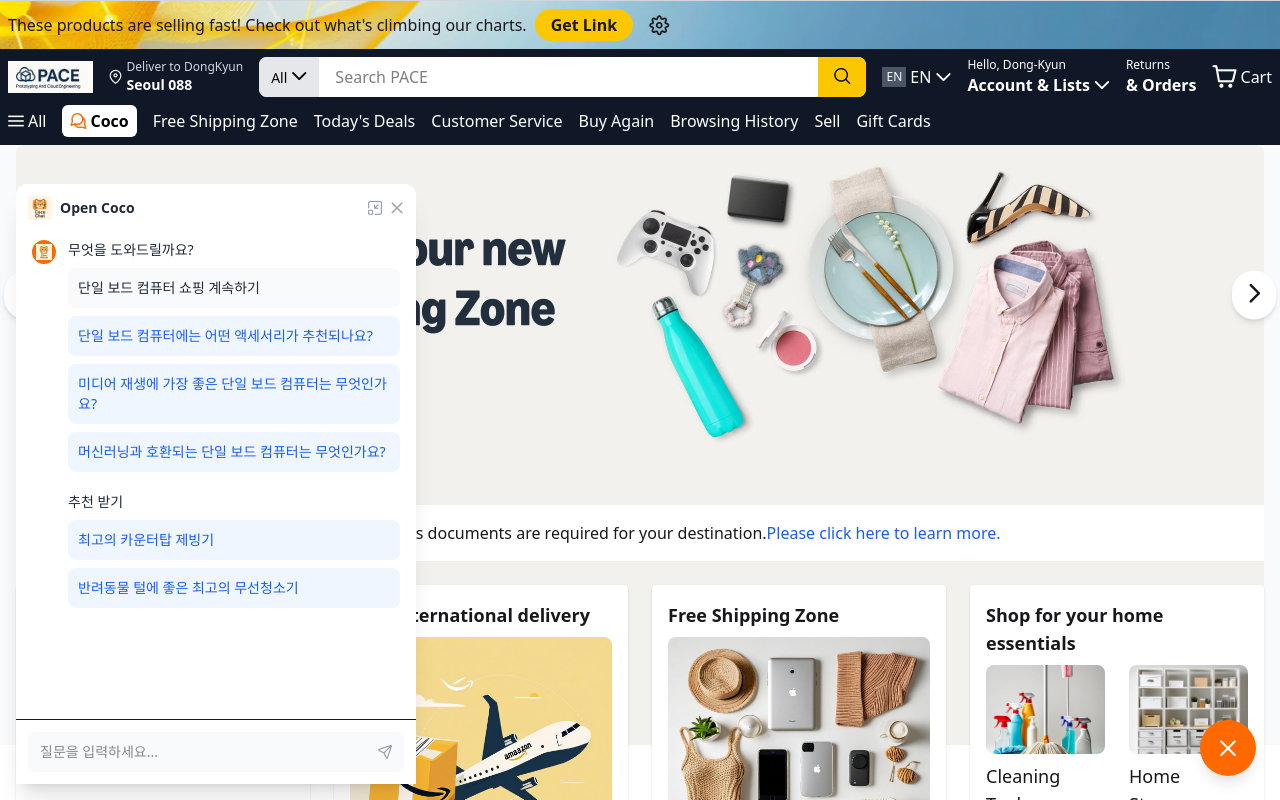
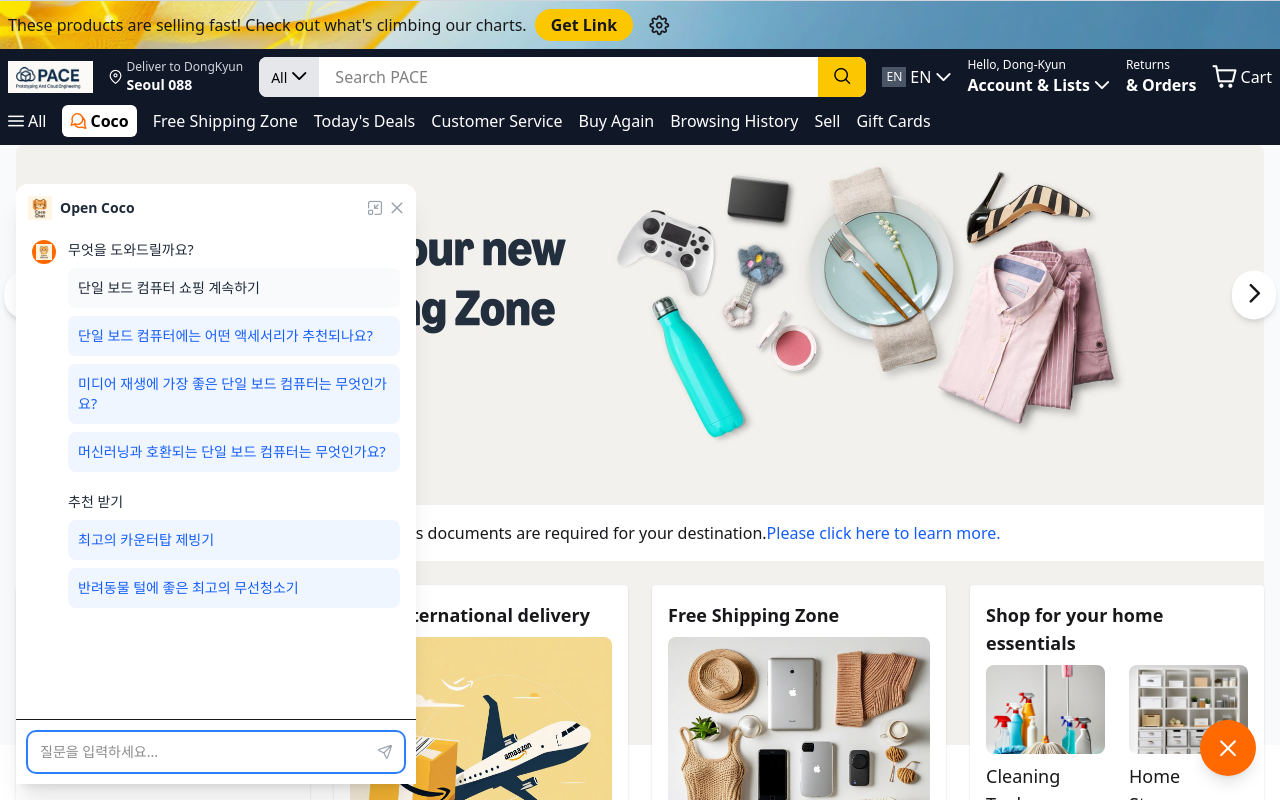
Before and after one commit to haandol/open-rufus, a Nuxt app in the folder packages/web/: page / in a window 1280 px wide. Both pictures are taken after a click on the button 1228 px from the left and 748 px from the top of the page. Shown: the top 800 px of the page. Built offline with nearby package versions, Linux system fonts and the light colour scheme.

Commit message:
focus on input onmount

```diff
--- a/packages/web/components/chat/Input.vue
+++ b/packages/web/components/chat/Input.vue
@@ -3,7 +3,7 @@
     <div class="relative">
       <input v-model="inputText" type="text" placeholder="질문을 입력하세요..."
         class="w-full px-3 py-2.5 pr-10 bg-gray-50 rounded-lg focus:outline-none focus:ring-2 focus:ring-blue-500 focus:bg-white transition-colors text-sm"
-        @keyup.enter="handleSubmit" :disabled="isLoading" />
+        @keyup.enter="handleSubmit" :disabled="isLoading" ref="inputRef" />
       <button class="absolute right-3 top-1/2 transform -translate-y-1/2"
         :class="isLoading ? 'text-gray-300' : 'text-gray-400 hover:text-gray-600'" @click="handleSubmit"
         :disabled="isLoading">
@@ -18,6 +18,7 @@
 const { isLoading } = storeToRefs(chatStore);
 
 const inputText = ref('');
+const inputRef = ref<HTMLInputElement | null>(null);
 
 const emit = defineEmits<{
   (e: 'submit', text: string): void
@@ -29,6 +30,14 @@
     emit('submit', message);
     inputText.value = '';
     await chatStore.sendMessage(message);
+    await nextTick();
+    inputRef.value?.focus();
   }
 };
+
+onMounted(() => {
+  nextTick(() => {
+    inputRef.value?.focus();
+  });
+});
 </script>
```
